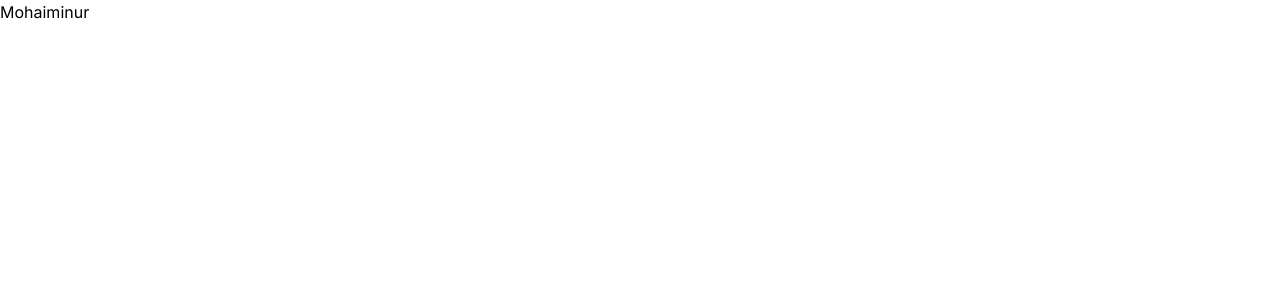
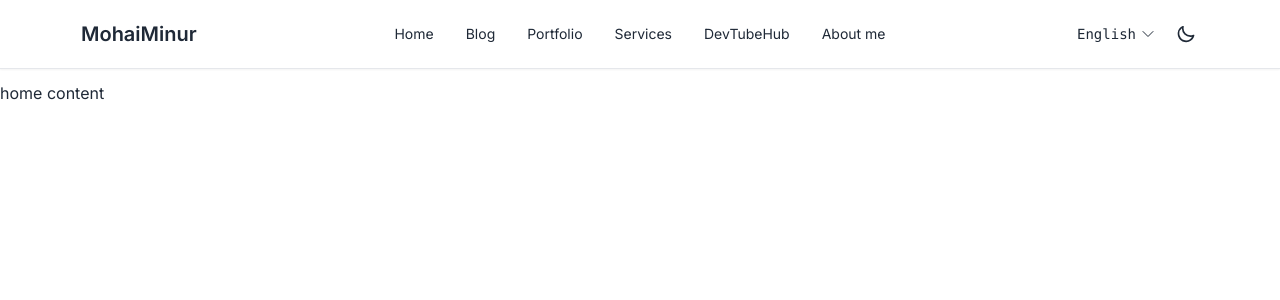
Before and after one commit to mohaiminur24/mohaiminur-protfolio-client, a Next.js app: page / in a window 1280 px wide. Shown: the top 300 px of the page. Built offline with nearby package versions, Linux system fonts and the light colour scheme.

Commit message:
header section is complete

```diff
--- a/package.json
+++ b/package.json
@@ -9,12 +9,13 @@
     "lint": "next lint"
   },
   "dependencies": {
+    "next": "14.1.0",
     "react": "^18",
-    "react-dom": "^18",
-    "next": "14.1.0"
+    "react-dom": "^18"
   },
   "devDependencies": {
     "autoprefixer": "^10.0.1",
+    "daisyui": "^4.7.2",
     "postcss": "^8",
     "tailwindcss": "^3.3.0"
   }
--- /dev/null
+++ b/src/app/common-component/default-page-wrapper.jsx
@@ -0,0 +1,11 @@
+
+
+const DefaultPageWrapper = ({children}) => {
+    return (
+        <div>
+            {children}
+        </div>
+    );
+};
+
+export default DefaultPageWrapper;
--- a/src/app/page.js
+++ b/src/app/page.js
@@ -1,9 +1,11 @@
-import Image from "next/image";
+import MainHeader from "./theme/main-header";
 
 export default function Home() {
   return (
+    <>
+    <MainHeader/>
     <div>
-      <h1>Mohaiminur</h1>
-    </div>
+      <h1>home content</h1>
+    </div></>
   );
 }
--- /dev/null
+++ b/src/app/theme/main-header.jsx
@@ -0,0 +1,155 @@
+"use client";
+import { useEffect, useState } from "react";
+
+const MainHeader = () => {
+  const [isOpenLanguage, setOpenLanguage] = useState(false);
+
+  const MainMenu = (
+    <>
+      <li>
+        <a>Home</a>
+      </li>
+      <li>
+        <a>Blog</a>
+      </li>
+      <li>
+        <a>Portfolio</a>
+      </li>
+      <li>
+        <a>Services</a>
+      </li>
+      <li>
+        <a>DevTubeHub</a>
+      </li>
+      <li>
+        <a>About me</a>
+      </li>
+    </>
+  );
+
+  // handle language change
+  const handleLanguageChange = () => {
+    setOpenLanguage(false);
+  };
+
+  useEffect(() => {
+    if (!isOpenLanguage) return;
+    setTimeout(() => {
+      setOpenLanguage(false);
+    }, 8000);
+  }, [isOpenLanguage]);
+
+  return (
+    <div className="navbar px-5 md:px-16 border-b border-opacity-5 shadow-sm mb-3">
+      <div className="navbar-start">
+        <div className="dropdown">
+          <div tabIndex={0} role="button" className="btn btn-ghost lg:hidden">
+            <svg
+              xmlns="http://www.w3.org/2000/svg"
+              className="h-5 w-5"
+              fill="none"
+              viewBox="0 0 24 24"
+              stroke="currentColor"
+            >
+              <path
+                strokeLinecap="round"
+                strokeLinejoin="round"
+                strokeWidth="2"
+                d="M4 6h16M4 12h8m-8 6h16"
+              />
+            </svg>
+          </div>
+          <ul
+            tabIndex={0}
+            className="menu menu-sm dropdown-content mt-3 z-[1] p-2 shadow bg-base-100 rounded-box w-52"
+          >
+            {MainMenu}
+          </ul>
+        </div>
+        <a className="btn btn-ghost text-xl">MohaiMinur</a>
+      </div>
+      <div className="navbar-center hidden lg:flex">
+        <ul className="menu menu-horizontal px-1">{MainMenu}</ul>
+      </div>
+      <div className="navbar-end">
+        {/* language section  */}
+        <div className="relative">
+          <div
+            className="cursor-default flex flex-row items-center gap-1"
+            onClick={() => setOpenLanguage(!isOpenLanguage)}
+          >
+            <span className="font-mono text-sm">English</span>
+            <svg
+              xmlns="http://www.w3.org/2000/svg"
+              fill="none"
+              viewBox="0 0 24 24"
+              strokeWidth={1.5}
+              stroke="currentColor"
+              className="w-4 h-4"
+            >
+              <path
+                strokeLinecap="round"
+                strokeLinejoin="round"
+                d="m19.5 8.25-7.5 7.5-7.5-7.5"
+              />
+            </svg>
+          </div>
+          <div
+            hidden={!isOpenLanguage}
+            className="absolute bg-white p-3 shadow-sm rounded-md top-10"
+          >
+            <ul>
+              <li
+                onClick={() => handleLanguageChange("Bangla")}
+                className="p-1 px-5 cursor-pointer hover:bg-gray-200 hover:text-white rounded-sm text-sm"
+              >
+                Bangla
+              </li>
+              <li
+                onClick={() => handleLanguageChange("Arabic")}
+                className="p-1 px-5 cursor-pointer hover:bg-gray-200 hover:text-white rounded-sm text-sm"
+              >
+                Arabic
+              </li>
+              <li
+                onClick={() => handleLanguageChange("Germany")}
+                className="p-1 px-5 cursor-pointer hover:bg-gray-200 hover:text-white rounded-sm text-sm"
+              >
+                Germany
+              </li>
+            </ul>
+          </div>
+        </div>
+        {/* theme color mood  */}
+        <label className="swap swap-rotate px-5">
+          {/* this hidden checkbox controls the state */}
+          <input
+            type="checkbox"
+            className="theme-controller"
+            value="synthwave"
+          />
+
+          {/* sun icon */}
+          <svg
+            className="swap-on fill-current w-5 h-5"
+            xmlns="http://www.w3.org/2000/svg"
+            viewBox="0 0 24 24"
+          >
+            <path d="M5.64,17l-.71.71a1,1,0,0,0,0,1.41,1,1,0,0,0,1.41,0l.71-.71A1,1,0,0,0,5.64,17ZM5,12a1,1,0,0,0-1-1H3a1,1,0,0,0,0,2H4A1,1,0,0,0,5,12Zm7-7a1,1,0,0,0,1-1V3a1,1,0,0,0-2,0V4A1,1,0,0,0,12,5ZM5.64,7.05a1,1,0,0,0,.7.29,1,1,0,0,0,.71-.29,1,1,0,0,0,0-1.41l-.71-.71A1,1,0,0,0,4.93,6.34Zm12,.29a1,1,0,0,0,.7-.29l.71-.71a1,1,0,1,0-1.41-1.41L17,5.64a1,1,0,0,0,0,1.41A1,1,0,0,0,17.66,7.34ZM21,11H20a1,1,0,0,0,0,2h1a1,1,0,0,0,0-2Zm-9,8a1,1,0,0,0-1,1v1a1,1,0,0,0,2,0V20A1,1,0,0,0,12,19ZM18.36,17A1,1,0,0,0,17,18.36l.71.71a1,1,0,0,0,1.41,0,1,1,0,0,0,0-1.41ZM12,6.5A5.5,5.5,0,1,0,17.5,12,5.51,5.51,0,0,0,12,6.5Zm0,9A3.5,3.5,0,1,1,15.5,12,3.5,3.5,0,0,1,12,15.5Z" />
+          </svg>
+
+          {/* moon icon */}
+          <svg
+            className="swap-off fill-current w-5 h-5"
+            xmlns="http://www.w3.org/2000/svg"
+            viewBox="0 0 24 24"
+          >
+            <path d="M21.64,13a1,1,0,0,0-1.05-.14,8.05,8.05,0,0,1-3.37.73A8.15,8.15,0,0,1,9.08,5.49a8.59,8.59,0,0,1,.25-2A1,1,0,0,0,8,2.36,10.14,10.14,0,1,0,22,14.05,1,1,0,0,0,21.64,13Zm-9.5,6.69A8.14,8.14,0,0,1,7.08,5.22v.27A10.15,10.15,0,0,0,17.22,15.63a9.79,9.79,0,0,0,2.1-.22A8.11,8.11,0,0,1,12.14,19.73Z" />
+          </svg>
+        </label>
+      </div>
+    </div>
+  );
+};
+
+export default MainHeader;
--- a/tailwind.config.js
+++ b/tailwind.config.js
@@ -14,5 +14,5 @@ module.exports = {
       },
     },
   },
-  plugins: [],
+  plugins: [require("daisyui")],
 };
```
Also changed, not shown: src/app/globals.css (line endings or trailing spaces), 1 other file (tests, documents, lock files or other folders).
